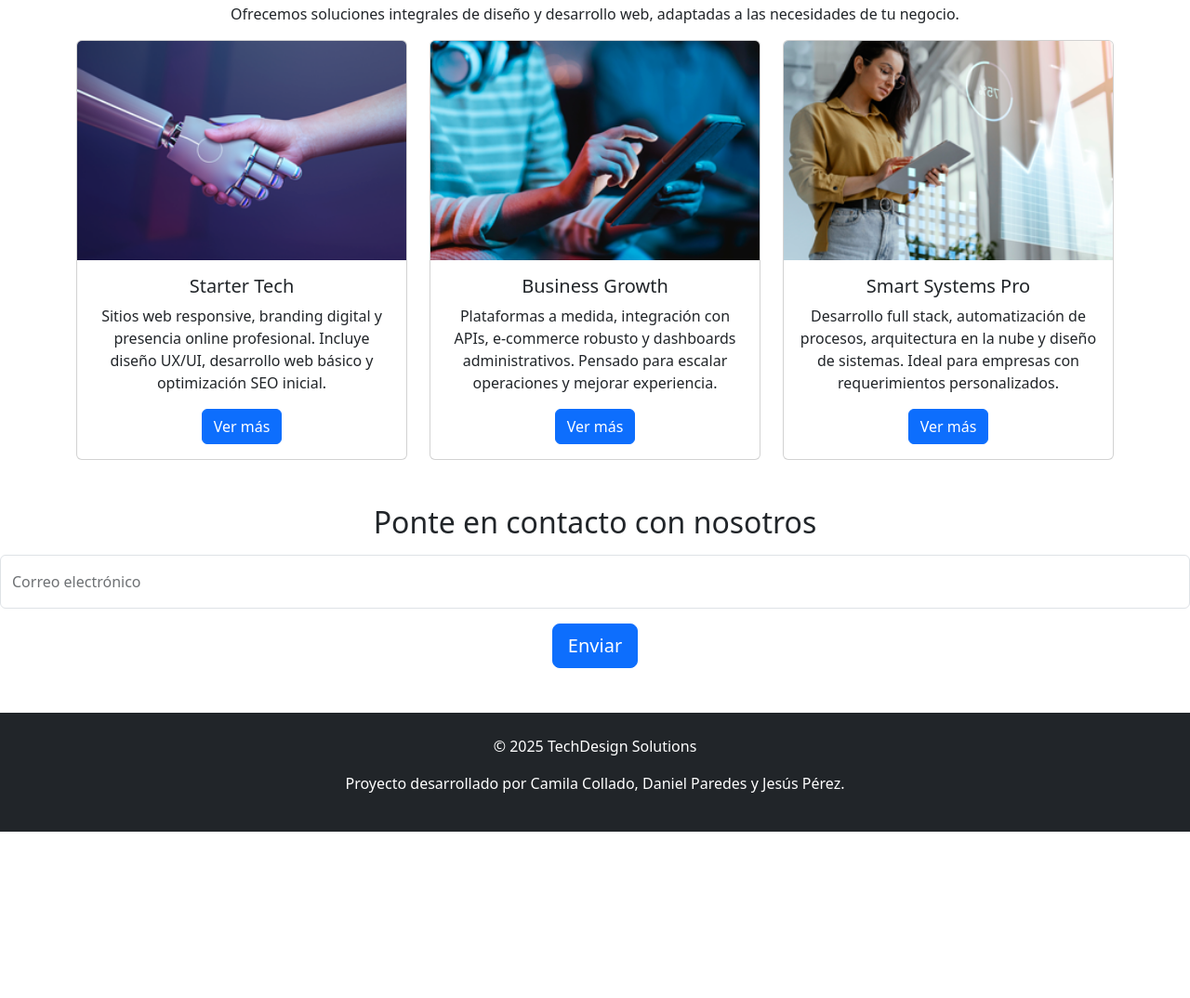
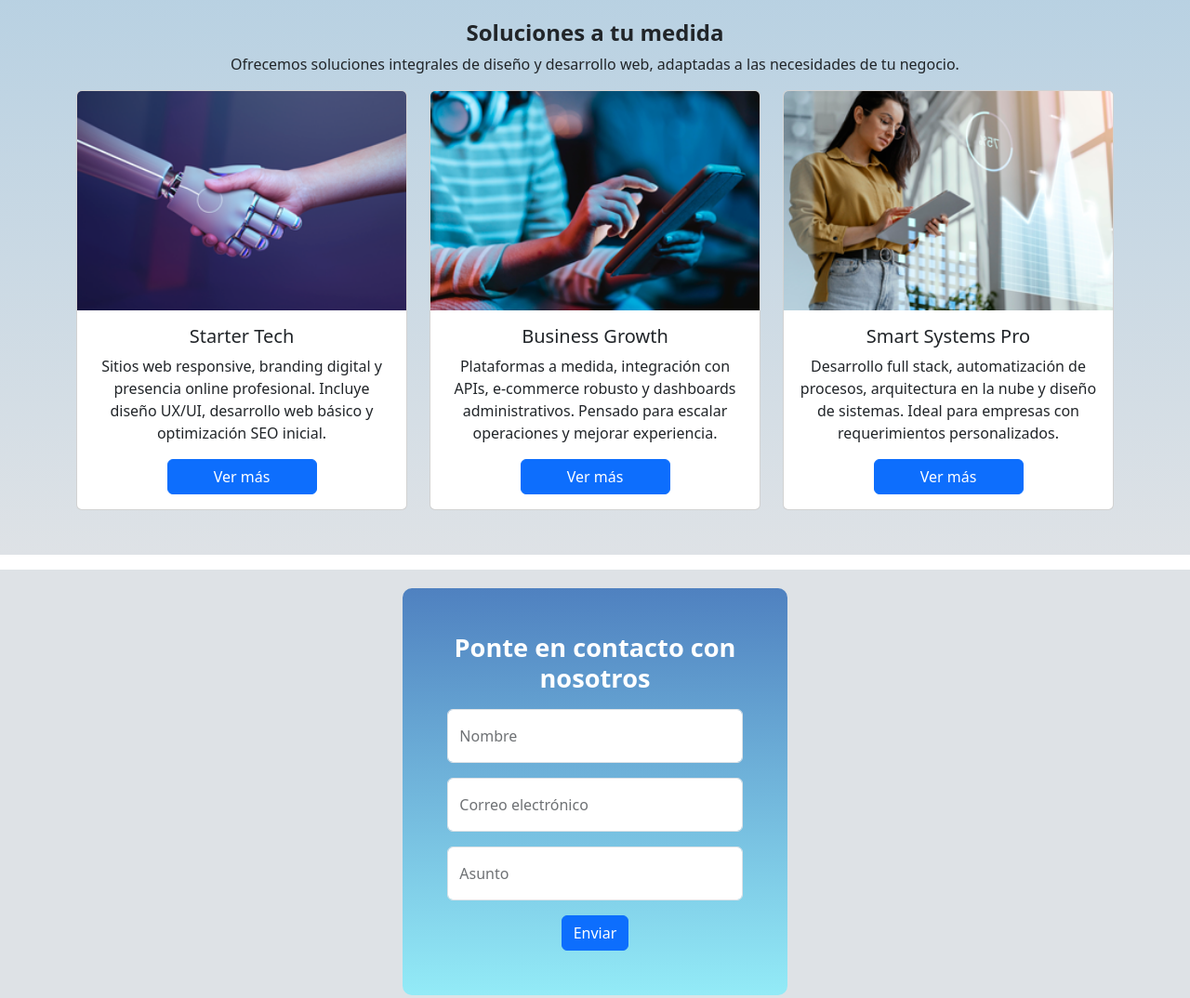
Before and after one commit to undostresdoce/techdesign, a website: page index.html in a window 1280 px wide. Shown: the part 471-1545 px from the top of the page at 93% size. Before the commit the page ends 1366 px from the top, so only its background shows below. Drawn offline with nearby package versions, Linux system fonts and the light colour scheme.

Commit message:
Se agrega Formulario

```diff
--- a/index.html
+++ b/index.html
@@ -52,16 +52,16 @@
     </div>
 </section>
 <!--CARDS-->
-<section>
-    <div class="container">
+<section class="card-list my-3"  style="background: linear-gradient(0deg, #dee2e6 0%, #b6d0e2 100%);">
+    <div class="container py-5">
         <div class="col-md-12 mt-3">
-                <h2 class="text-center">Soluciones a tu medida</h2>
+                <h2 class="text-center" style="font-weight: bold; font-size: x-large;">Soluciones a tu medida</h2>
                 <p class="text-center">Ofrecemos soluciones integrales de diseño y desarrollo web, adaptadas a las necesidades de tu negocio.</p>
         </div>
 
         <div class="row card-list">
-            <div class="card-list__card col-md-4" style="text-align: center;">
-                <div class="card">
+            <div class="card-list__card col-md-4 d-flex flex-column" style="text-align: center;">
+                <div class="card h-100">
                     <img src="assets/img/Img_Starter_pack.png" class="card-img-top" alt="blabla" />
                     <div class="card-body">
                         <h5 class="card-title">Starter Tech</h5>
@@ -70,8 +70,8 @@
                     </div>
                 </div>
             </div>
-            <div class="card-list__card col-md-4" style="text-align: center;">
-                <div class="card">
+            <div class="card-list__card col-md-4 d-flex flex-column" style="text-align: center;">
+                <div class="card h-100">
                     <img src="assets/img/Img_Business_pack.png" class="card-img-top" alt="blabla" />
                     <div class="card-body">
                         <h5 class="card-title">Business Growth</h5>
@@ -80,8 +80,8 @@
                     </div>
                 </div>
             </div>
-            <div class="card-list__card col-md-4" style="text-align: center;">
-                <div class="card">
+            <div class="card-list__card col-md-4 d-flex flex-column" style="text-align: center;">
+                <div class="card h-100">
                     <img src="assets/img/Img_Smart_pack.png" class="card-img-top" alt="blabla" />
                     <div class="card-body">
                         <h5 class="card-title">Smart Systems Pro</h5>
@@ -94,15 +94,26 @@
     </section>
 
 <!--Form-->
-    <section class="cta text-center my-5" data-aos="fade-up">
+    <section class="cta text-center my-3" style="background-color: #dee2e6; padding: 20px;">
+        <div class="container col-xl-4 col-lg-6 col-md-8 col-sm-12 p-5" style="background: linear-gradient(0deg, #93ebf7 0%, #4f81c0 100%); ; border-radius: 10px;">
             <h2 class="cta__title">Ponte en contacto con nosotros</h2>
             <form class="form mt-3" aria-label="Formulario de contacto">
+                <div class="form-floating mb-3">
+                    <input type="text" class="form__input form-control" id="nameInput" placeholder="Nombre" required />
+                    <label for="nameInput">Nombre</label>
+                </div>
                 <div class="form-floating mb-3">
                     <input type="email" class="form__input form-control" id="emailInput" placeholder="correo@gmail.com" required />
                     <label for="emailInput">Correo electrónico</label>
                 </div>
-        <button type="submit" class="btn btn-primary btn-lg">Enviar</button>
+                <div class="form-floating mb-3">
+                    <input type="text" class="form__input form-control" id="subjectInput" placeholder="Asunto" required />
+                    <label for="subjectInput">Asunto</label>
+                </div>
+                <button type="submit" class="btn btn-primary btn-md">Enviar</button>
             </form>
+        </div>
+
     </section>
     </main>
 
--- a/sass/components/_card.scss
+++ b/sass/components/_card.scss
@@ -1,3 +1,15 @@
 .card {
     text-align: center;
 }
+
+.card-body {
+    display: flex;
+    flex-direction: column;
+    height: 100%;
+}
+
+.card-body .btn {
+    width: 50%;
+    margin: 0 auto;
+    margin-top: auto;
+}
--- a/sass/components/_form.scss
+++ b/sass/components/_form.scss
@@ -0,0 +1,9 @@
+.cta {
+
+    &__title {
+        color: white;
+        font-size: 1.7rem;
+        font-weight: bold;
+    }
+
+}
```
Also changed, not shown: sass/styles.css. Lines whose indentation alone changed are shown as unchanged.
